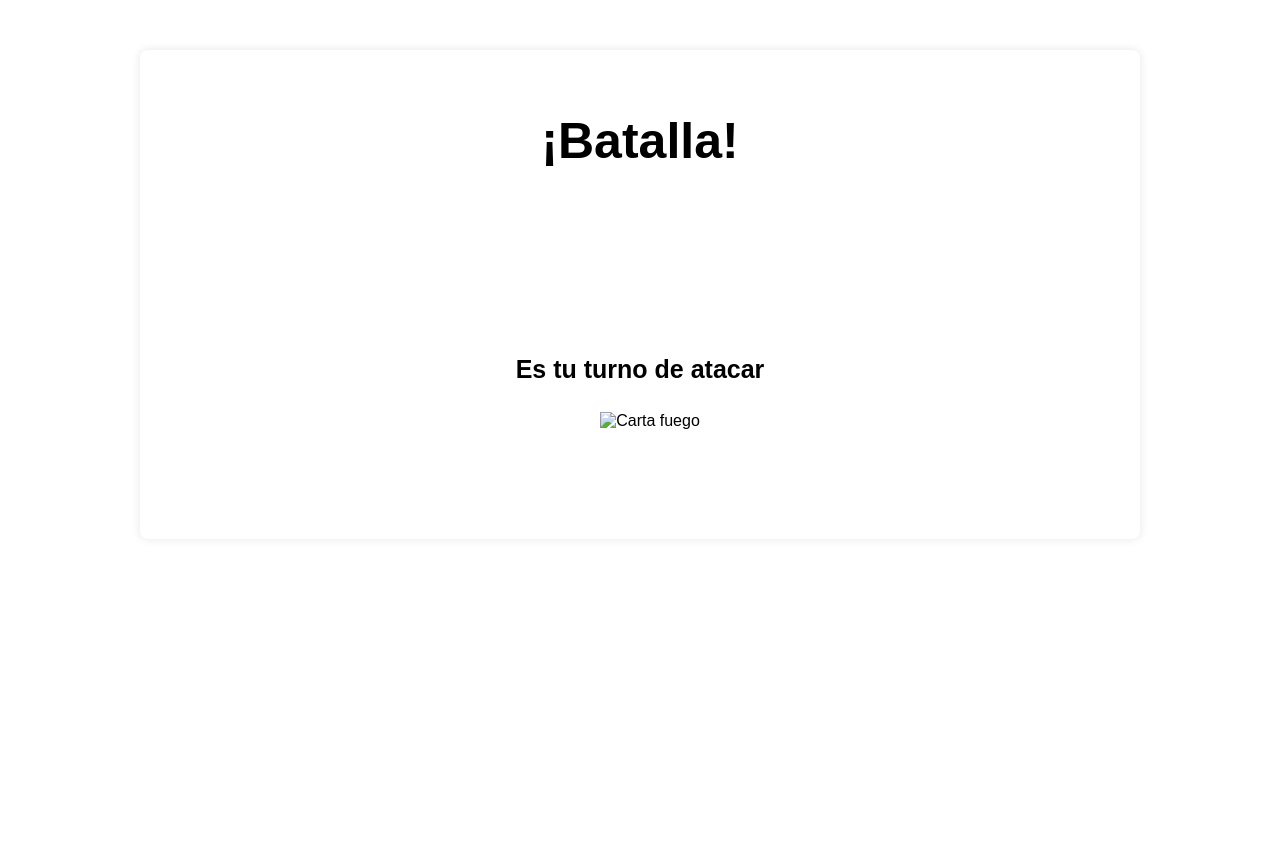
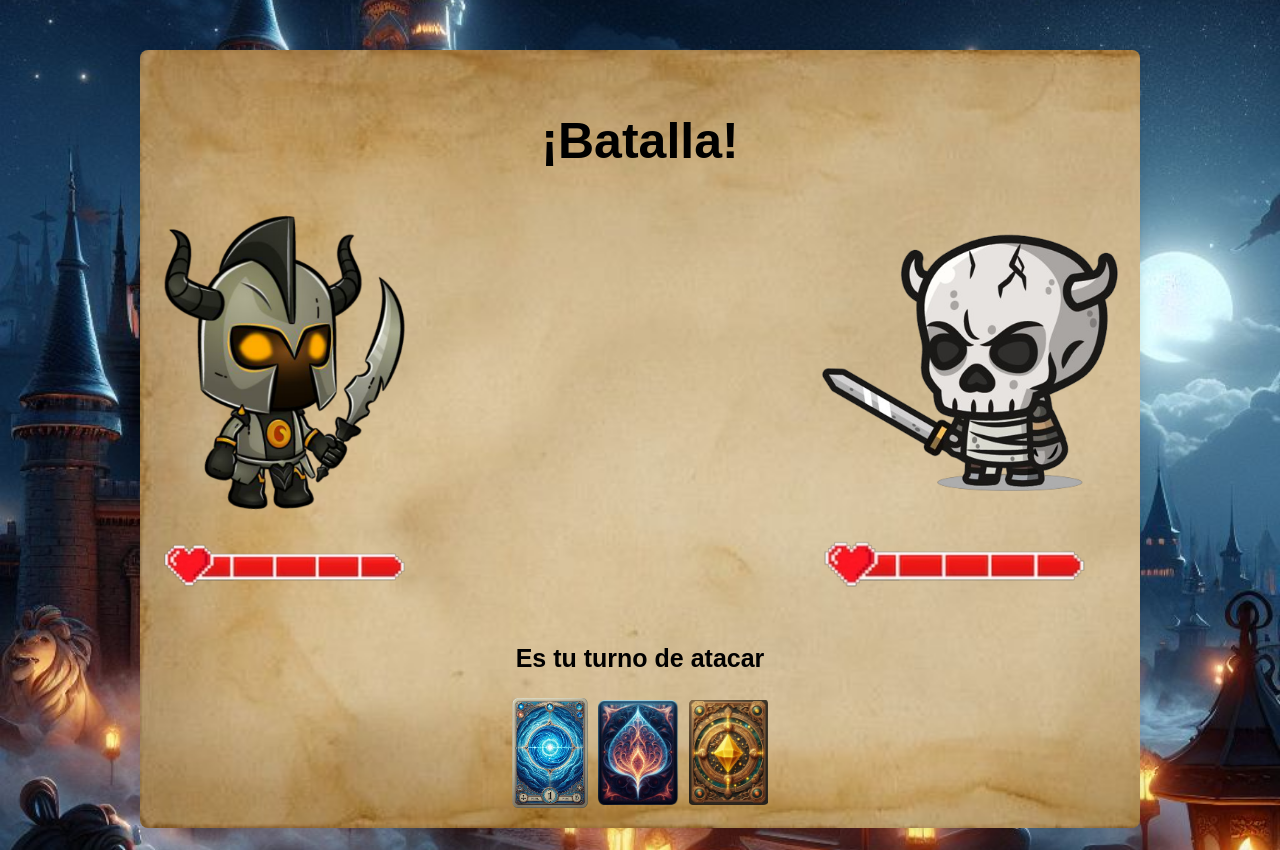
Before and after one commit to vanessavr/Juego-de-Batalla-en-js, a plain HTML site: page index.html in a window 1280 px wide. Both pictures are taken after a click on the button "Iniciar Juego". Drawn offline with Linux system fonts and the light colour scheme.

Commit message:
first commit

```diff
--- a/index.html
+++ b/index.html
@@ -21,12 +21,12 @@
         <h2>¡Batalla!</h2>
         <div class="personajes">
             <div id="player-info">
-                <img src="/img/personaje_principal.png" width="250" alt="">
-                <p id="player-health" style="background-image: url(/img/barra_vida.png);background-size: cover;background-repeat: no-repeat; height: 51px;"></p>
+                <img src="https://raw.githubusercontent.com/vanessavr/Juego-de-Batalla-en-js/main/images/personaje_principal.png" width="250" alt="">
+                <p id="player-health" style="background-image: url(https://raw.githubusercontent.com/vanessavr/Juego-de-Batalla-en-js/main/images/barra_vida.png);background-size: cover;background-repeat: no-repeat; height: 51px;"></p>
             </div>
             <div id="enemy-info">
-                <img src="/img/enemigo.png" width="300" alt="">
-                <p id="enemy-health" style="background-image: url(/img/barra_vida.png);background-size: cover;background-repeat: no-repeat; height: 51px; width: 90%;"></p>
+                <img src="https://raw.githubusercontent.com/vanessavr/Juego-de-Batalla-en-js/main/images/enemigo.png" width="300" alt="">
+                <p id="enemy-health" style="background-image: url(https://raw.githubusercontent.com/vanessavr/Juego-de-Batalla-en-js/main/images/barra_vida.png);background-size: cover;background-repeat: no-repeat; height: 51px; width: 90%;"></p>
             </div>
 
         </div>
@@ -36,14 +36,14 @@
             <p id="battle-message"></p>
         </div>
         <div id="attack-options">
-            <img src="/img/atq_agua.png" height="110" alt="" onclick="seleccionarAtaque('agua')">
-            <img src="/img/atq_roca.png" height="105" alt="" onclick="seleccionarAtaque('roca')">
-            <img src="/img/atq_fuego.png" height="105" alt="Carta fuego" onclick="seleccionarAtaque('fuego')">
+            <img src="https://raw.githubusercontent.com/vanessavr/Juego-de-Batalla-en-js/main/images/atq_agua.png" height="110" alt="" onclick="seleccionarAtaque('agua')">
+            <img src="https://raw.githubusercontent.com/vanessavr/Juego-de-Batalla-en-js/main/images/atq_fuego.png" height="105" alt="" onclick="seleccionarAtaque('roca')">
+            <img src="https://raw.githubusercontent.com/vanessavr/Juego-de-Batalla-en-js/main/images/atq_roca.png" height="105" alt="Carta fuego" onclick="seleccionarAtaque('fuego')">
         </div>
         <div id="defense-options">
-            <img src="/img/def_agua.png" height="120" alt="Carta defensa de agua" onclick="seleccionarDefensa('agua')">
-            <img src="/img/def_roca.png" height="118" alt="" onclick="seleccionarDefensa('roca')">
-            <img src="/img/def_fuego.png" height="114" alt="" onclick="seleccionarDefensa('fuego')">
+            <img src="https://raw.githubusercontent.com/vanessavr/Juego-de-Batalla-en-js/main/images/def_agua.png" height="120" alt="Carta defensa de agua" onclick="seleccionarDefensa('agua')">
+            <img src="https://raw.githubusercontent.com/vanessavr/Juego-de-Batalla-en-js/main/images/def_roca.png" height="118" alt="" onclick="seleccionarDefensa('roca')">
+            <img src="https://raw.githubusercontent.com/vanessavr/Juego-de-Batalla-en-js/main/images/def_fuego.png" height="114" alt="" onclick="seleccionarDefensa('fuego')">
         </div>
     </div>
 
--- a/style.css
+++ b/style.css
@@ -3,7 +3,7 @@ body {
     margin: 0;
     padding: 0;
     height: 500vh;
-    background-image: url(/img/fondo.jpg);
+    background-image: url(https://raw.githubusercontent.com/vanessavr/Juego-de-Batalla-en-js/main/images/fondo.jpg);
     background-size: cover;
     background-position: center;
     background-repeat: no-repeat;
@@ -32,7 +32,7 @@ body {
     border-radius: 8px;
     /* text-align: center; */
     box-shadow: 0 0 10px rgba(0, 0, 0, 0.1);
-    background-image: url(/img/fondo2.jpg);
+    background-image: url(https://raw.githubusercontent.com/vanessavr/Juego-de-Batalla-en-js/main/images/fondo2.jpg);
     background-size: cover;
 }
 
```
